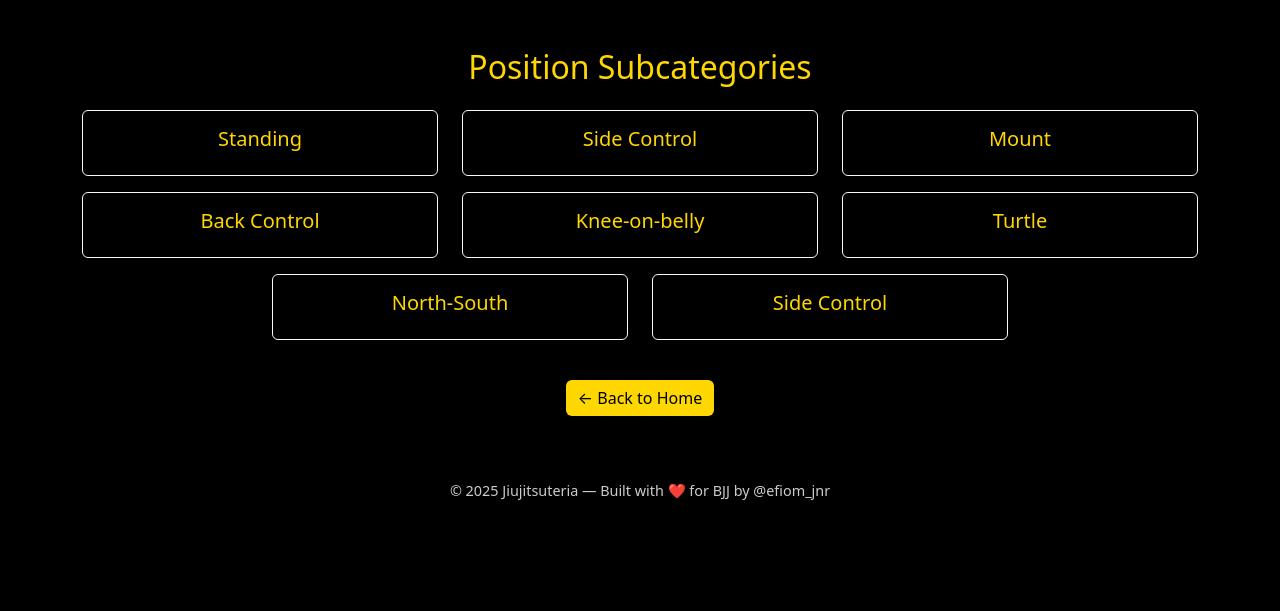
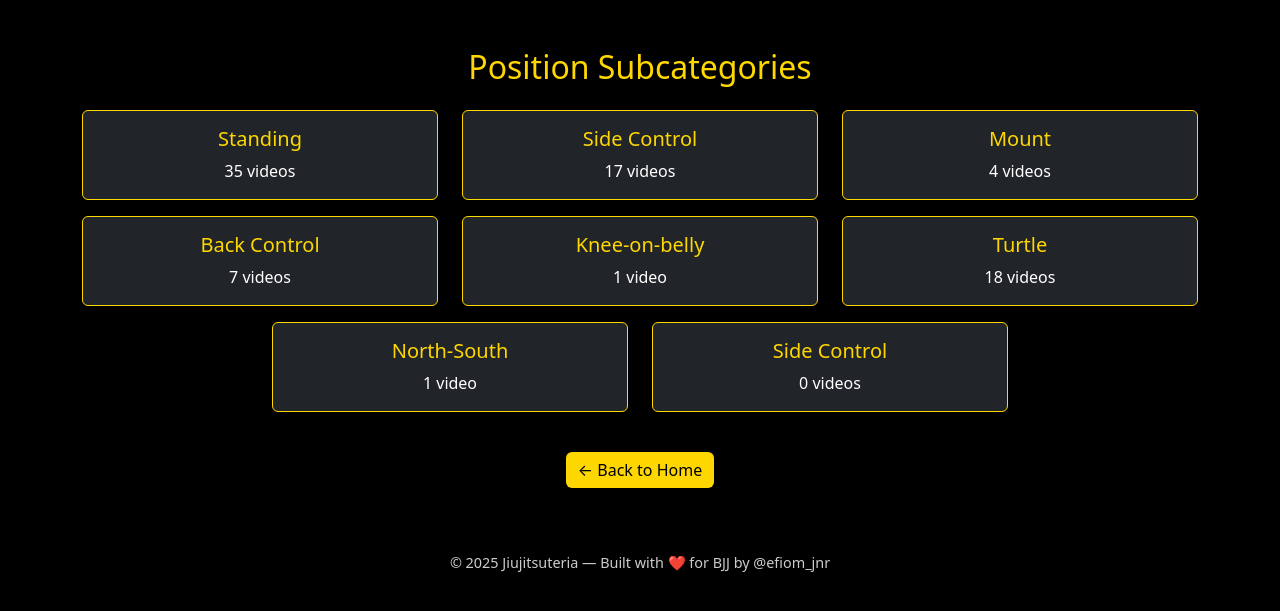
Before and after one commit to asabo-dev/Jiujitsuteria, a Django app: page /category/position/ in a window 1280 px wide. Shown: the part 56-667 px from the top of the page. Run offline with Django 5.2, Linux system fonts and the light colour scheme; data comes from the database, SQL or seed files in the repository.

Commit message:
Display video count in each category.

```diff
--- a/bjj/templates/bjj/category_list.html
+++ b/bjj/templates/bjj/category_list.html
@@ -1,24 +1,26 @@
 {% extends 'bjj/base.html' %}
-
 {% block content %}
-<div class="text-center">
-    <h2 class="text-yellow">{{ label }} Subcategories</h2>
+<div class="text-center mb-4">
+  <h2 class="text-yellow">{{ label }} Subcategories</h2>
 </div>
 
 {% if categories %}
-  <div class="row justify-content-center mt-4">
+  <div class="row justify-content-center">
     {% for item in categories %}
       <div class="col-md-4 mb-3">
-        <div class="p-3 border border-light rounded text-center">
-          <a href="{% url 'bjj:category_videos' category_type item.id %}" class="text-yellow h5 d-block">
-            {{ item.name }}
-          </a>
-        </div>
+        <a href="{% url 'bjj:category_videos' category_type item.id %}" class="text-decoration-none">
+          <div class="card bg-dark text-white border border-yellow shadow">
+            <div class="card-body text-center">
+              <h5 class="card-title text-yellow">{{ item.name }}</h5>
+              <p class="card-text">{{ item.video_count }} video{{ item.video_count|pluralize }}</p>
+            </div>
+          </div>
+        </a>
       </div>
     {% endfor %}
   </div>
 {% else %}
-  <p class="text-center">No {{ label|lower }}s available.</p>
+  <p class="text-white text-center">No {{ label|lower }}s available.</p>
 {% endif %}
 
 <div class="text-center mt-4">
--- a/bjj/views.py
+++ b/bjj/views.py
@@ -1,6 +1,7 @@
 from django.shortcuts import render, get_object_or_404
 from django.core.paginator import Paginator
 from .models import Video, Position, Technique, Guard, Tag
+from django.db.models import Count
 
 def index(request):
     tags = Tag.objects.all()
@@ -14,13 +15,13 @@ def index(request):
 
 def category_list(request, category_type):
     if category_type == 'position':
-        categories = Position.objects.all()
+        categories = Position.objects.annotate(video_count=Count('video'))
         label = 'Position'
     elif category_type == 'technique':
-        categories = Technique.objects.all()
+        categories = Technique.objects.annotate(video_count=Count('video'))
         label = 'Technique'
     elif category_type == 'guard':
-        categories = Guard.objects.all()
+        categories = Guard.objects.annotate(video_count=Count('video'))
         label = 'Guard'
     else:
         categories = []
```
